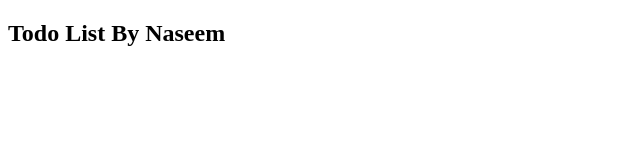
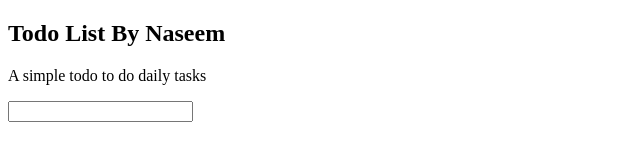
Before and after one commit to Gitnaseem745/todo-in-js, a plain HTML site: page index.html in a window 1280 px wide. Shown: the whole page, without its empty margins (0-640 px from the left). Drawn offline with Linux system fonts and the light colour scheme.

Commit message:
#updated

```diff
--- a/index.html
+++ b/index.html
@@ -9,6 +9,10 @@
 <body>
     <section class="main">
         <h1 class="title">Todo List By Naseem</h1>
+        <p class="sub-title">A simple todo to do daily tasks</p>
+        <div class="create-todo">
+            <input type="text" class="new-todo">
+        </div>
     </section>
 
     <script src="todo.js"></script>
```
